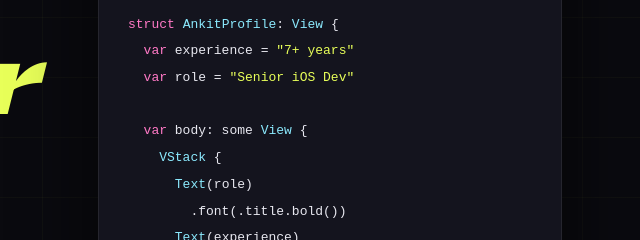
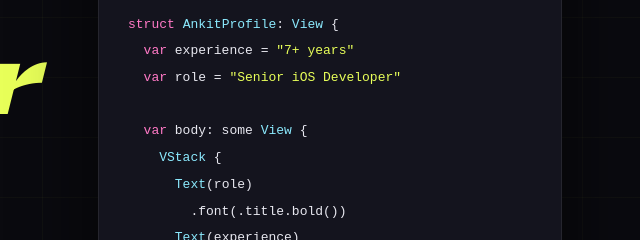
Before and after one commit to ankitkumarg1/portfolio, a plain HTML site: page index.html in a window 1280 px wide. Shown: the part 283-523 px from the top of the page, 618-1258 px from the left. Drawn offline with nearby package versions, Linux system fonts and the light colour scheme.

Commit message:
updated index.html

```diff
--- a/index.html
+++ b/index.html
@@ -42,7 +42,7 @@
 
 <span class="kw">struct</span> <span class="type">AnkitProfile</span>: <span class="type">View</span> {
   <span class="kw">var</span> experience = <span class="num">"7+ years"</span>
-  <span class="kw">var</span> role = <span class="num">"Senior iOS Dev"</span>
+  <span class="kw">var</span> role = <span class="num">"Senior iOS Developer"</span>
 
   <span class="kw">var</span> body: some <span class="type">View</span> {
     <span class="type">VStack</span> {
```
